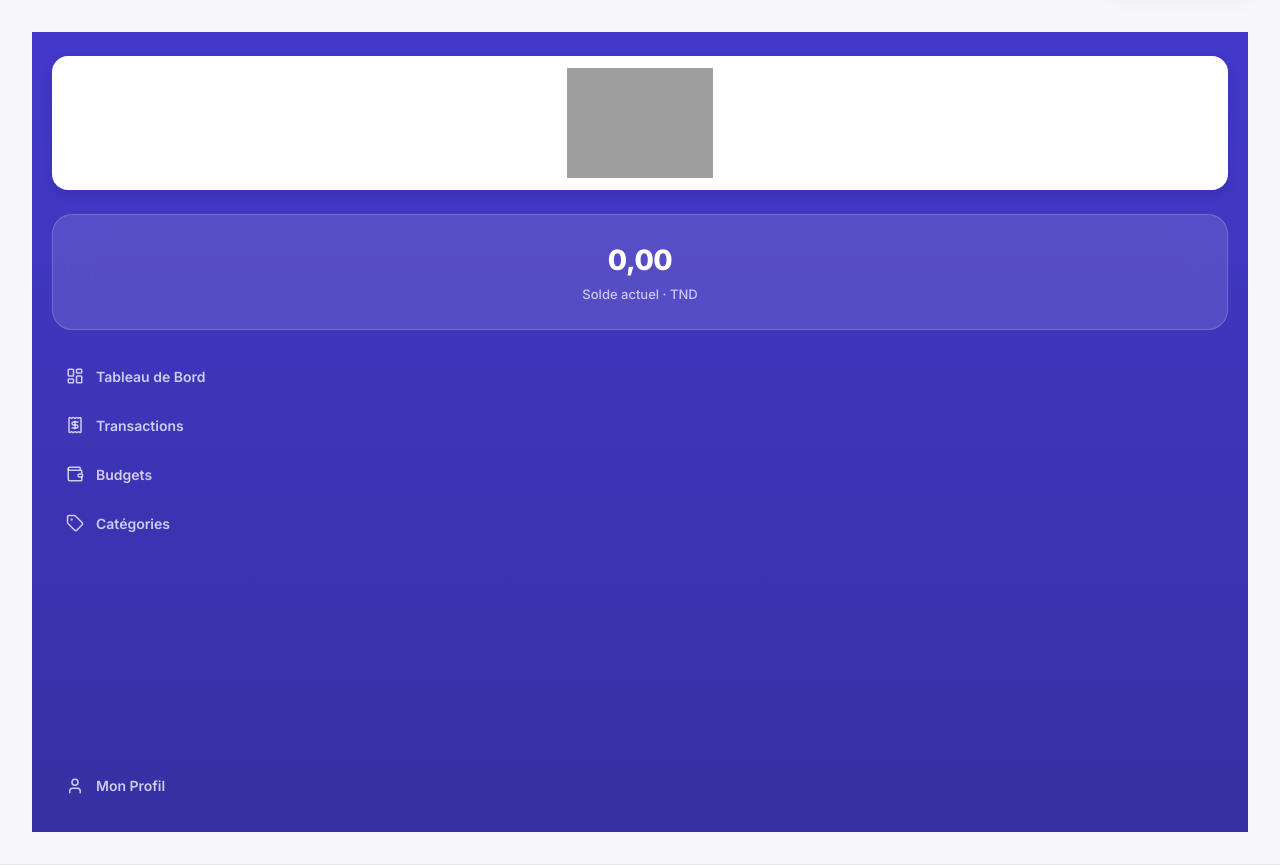
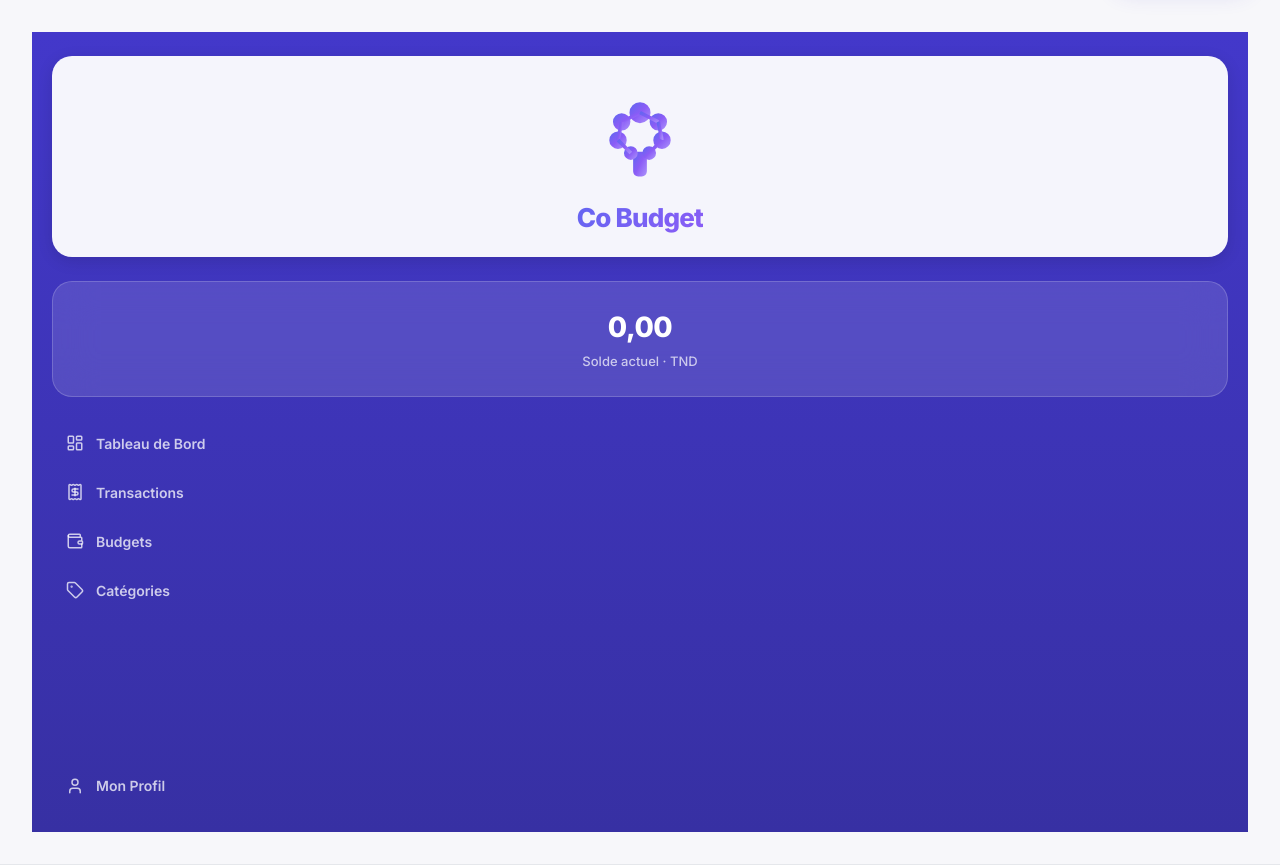
Before and after one commit to dhaouii/Co-Budget-Project, a PHP site: template budget-app/views/layouts/sidebar.php in a window 1280 px wide. Shown: the part 76-941 px from the top of the page. Run offline with PHP 8.4, Linux system fonts and the light colour scheme; the template is opened without the code that fills it, so the values that code supplies are empty; some libraries are stand-ins or nearby versions; grey boxes are pictures that could not be loaded.

Commit message:
Update UI premium fintech + logo + clean test names

```diff
--- a/budget-app/database/seed.sql
+++ b/budget-app/database/seed.sql
@@ -23,7 +23,7 @@ INSERT INTO categories (nom, icone, couleur, est_defaut, id_utilisateur) VALUES
 ('Logement', 'home', '#EF4444', TRUE, NULL),
 ('Santé', 'heart', '#10B981', TRUE, NULL);
 
--- Insérer 1 budget pour Jean Dupont
+-- Insérer 1 budget exemple
 INSERT INTO budgets (nom, montant_limite, devise, periode, date_debut, date_fin, est_partage, id_createur) VALUES
 ('Budget juin 2025', 2000.00, 'TND', 'mensuel', '2025-06-01', '2025-06-30', FALSE, 1);
 
--- a/budget-app/modules/budgets/members.php
+++ b/budget-app/modules/budgets/members.php
@@ -155,7 +155,7 @@ require_once '../../views/layouts/header.php';
 
         <div class="form-group">
             <label for="email">Email du membre</label>
-            <input type="email" id="email" name="email" placeholder="membre@example.com" required>
+            <input type="email" id="email" name="email" placeholder="email du membre" required>
         </div>
 
         <button type="submit" class="btn btn-primary">Ajouter le membre</button>
--- a/budget-app/views/auth/password_reset_view.php
+++ b/budget-app/views/auth/password_reset_view.php
@@ -90,7 +90,7 @@
         <form method="POST">
             <div class="form-group">
                 <label for="email">Adresse email</label>
-                <input type="email" id="email" name="email" placeholder="vous@exemple.com" required autofocus>
+                <input type="email" id="email" name="email" placeholder="votre@email.com" required autofocus>
             </div>
 
             <button type="submit" class="btn btn-primary" style="width: 100%; padding: 14px;">
--- a/budget-app/views/layouts/sidebar.php
+++ b/budget-app/views/layouts/sidebar.php
@@ -63,30 +63,55 @@ function isActive($paths, $currentPath) {
         display: flex;
         flex-direction: column;
         align-items: center;
-        gap: 8px;
-        padding: 12px;
-        background: white;
-        border-radius: 16px;
-        box-shadow: 0 4px 12px rgba(0, 0, 0, 0.1);
+        gap: 12px;
+        padding: 20px 16px;
+        background: rgba(255, 255, 255, 0.95);
+        border-radius: 20px;
+        box-shadow: 0 4px 16px rgba(0, 0, 0, 0.12);
     ">
-        <img src="<?php echo BASE_URL; ?>/assets/images/logo.png" alt="Co Budget" style="
-            width: 160px;
-            height: auto;
-            max-height: 110px;
-            object-fit: contain;
-        " onerror="this.style.display='none'; this.nextElementSibling.style.display='flex';">
+        <!-- Logo SVG inline - grand -->
+        <svg width="110" height="110" viewBox="0 0 60 60" xmlns="http://www.w3.org/2000/svg">
+            <defs>
+                <linearGradient id="grad1" x1="0%" y1="0%" x2="100%" y2="100%">
+                    <stop offset="0%" style="stop-color:#6366F1;stop-opacity:1" />
+                    <stop offset="50%" style="stop-color:#8B5CF6;stop-opacity:1" />
+                    <stop offset="100%" style="stop-color:#A78BFA;stop-opacity:1" />
+                </linearGradient>
+            </defs>
+            <!-- Cerveau / Arbre stylisé -->
+            <g fill="url(#grad1)" stroke="url(#grad1)" stroke-width="1.5">
+                <!-- Tronc -->
+                <rect x="27" y="42" width="6" height="12" rx="2"/>
+                <!-- Branches en cercles -->
+                <circle cx="30" cy="20" r="5"/>
+                <circle cx="20" cy="25" r="4"/>
+                <circle cx="40" cy="25" r="4"/>
+                <circle cx="18" cy="35" r="4"/>
+                <circle cx="42" cy="35" r="4"/>
+                <circle cx="25" cy="42" r="3"/>
+                <circle cx="35" cy="42" r="3"/>
+                <!-- Connexions -->
+                <line x1="30" y1="20" x2="20" y2="25" stroke-width="2"/>
+                <line x1="30" y1="20" x2="40" y2="25" stroke-width="2"/>
+                <line x1="20" y1="25" x2="18" y2="35" stroke-width="2"/>
+                <line x1="40" y1="25" x2="42" y2="35" stroke-width="2"/>
+                <line x1="18" y1="35" x2="25" y2="42" stroke-width="2"/>
+                <line x1="42" y1="35" x2="35" y2="42" stroke-width="2"/>
+            </g>
+        </svg>
+
+        <!-- Texte Co Budget -->
         <div style="
-            display: none;
-            width: 40px;
-            height: 40px;
-            background: #4338CA;
-            border-radius: 12px;
-            align-items: center;
-            justify-content: center;
-            color: white;
+            font-size: 26px;
             font-weight: 800;
-            font-size: 18px;
-        ">Co</div>
+            background: linear-gradient(135deg, #6366F1, #8B5CF6);
+            -webkit-background-clip: text;
+            -webkit-text-fill-color: transparent;
+            background-clip: text;
+            letter-spacing: -0.8px;
+        ">
+            Co Budget
+        </div>
     </div>
 
     <!-- Balance Card -->
```
Also changed, not shown: budget-app/seed-transactions.php (deleted, +0 -75 lines).
